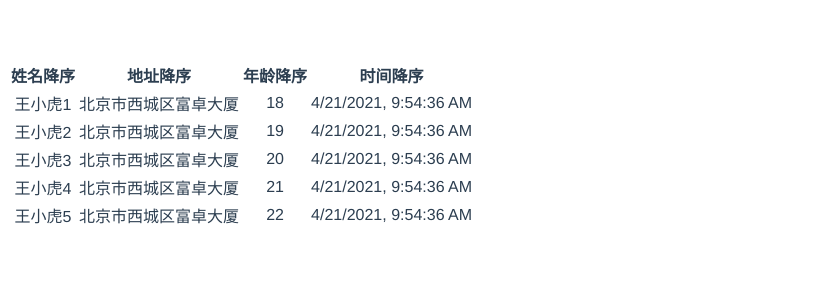
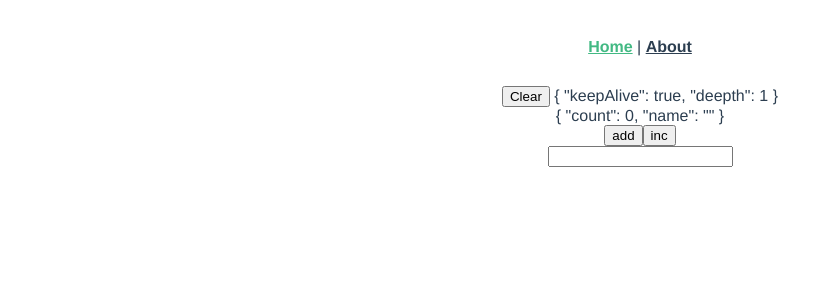
Before and after one commit to feigehenmang/kkb, a Vue app in the folder example/: page / in a window 1280 px wide. Shown: the top 300 px of the page, without its empty margins (0-830 px from the left). Built offline with nearby package versions, Linux system fonts and the light colour scheme.

Commit message:
keep-alive

```diff
--- a/example/package.json
+++ b/example/package.json
@@ -9,11 +9,13 @@
   },
   "dependencies": {
     "core-js": "^3.6.5",
-    "vue": "^2.6.11"
+    "vue": "^2.6.11",
+    "vue-router": "^3.2.0"
   },
   "devDependencies": {
     "@vue/cli-plugin-babel": "^4.5.0",
     "@vue/cli-plugin-eslint": "^4.5.0",
+    "@vue/cli-plugin-router": "~4.5.0",
     "@vue/cli-service": "^4.5.0",
     "babel-eslint": "^10.1.0",
     "eslint": "^6.7.2",
--- a/example/src/App.vue
+++ b/example/src/App.vue
@@ -1,57 +1,60 @@
 <template>
-  <div @click="start" id="app">
-    <!-- <loading ref="loading" v-model="show"></loading> -->
-    <k-table :dataSource="dataSource">
-      <k-column caption="姓名" displayExpr="name"></k-column>
-      <k-column caption="地址" displayExpr="address"></k-column>
-      <k-column caption="年龄" displayExpr="age"></k-column>
-      <k-column caption="时间" template="date" displayExpr="date">
-      </k-column>
-      <template v-slot:date="slotProps">
-        <div>
-          {{slotProps.value.toLocaleString()}}
+  <div id="app">
+    <div id="nav">
+      <router-link to="/">Home</router-link> |
+      <router-link to="/about">About</router-link>
+    </div>
+    <button @click="clear()">Clear</button>
+    {{$route.meta}}
+    <keep-alive :include="include">
+      <router-view v-if="$route.meta.keepAlive" />
+    </keep-alive>
+    <router-view v-if="!$route.meta.keepAlive"></router-view>
   </div>
 </template>
-    </k-table>
-  </div>
-</template>
-
 <script>
-import KTable from '@/components/KTable.vue';
-import KColumn from '@/components/KCloumn.vue';
-
 export default {
-  name: 'App',
-  components: {
-    KTable,
-    KColumn,
-  },
   data() {
     return {
-      dataSource: [
-        {id: 0, name: '王小虎1', address: '北京市西城区富卓大厦', age: 18, date: new Date()},
-        {id: 1, name: '王小虎2', address: '北京市西城区富卓大厦', age: 19, date: new Date()},
-        {id: 2, name: '王小虎3', address: '北京市西城区富卓大厦', age: 20, date: new Date()},
-        {id: 3, name: '王小虎4', address: '北京市西城区富卓大厦', age: 21, date: new Date()},
-        {id: 4, name: '王小虎5', address: '北京市西城区富卓大厦', age: 22, date: new Date()}
-      ],
-      show: true
+      include: []
     }
   },
-  mounted() {
+  methods: {
+    clear() {
+      console.log('cach', this.include)
+    }
+  },
+  watch: {
+    $route: {
+      immediate: true,
+      handler(to, from) {
 
-  },
-  methods: {
-    start() {
-      this.$loading.show();
-      setTimeout(() => {
-        this.$loading.hide();
-      }, 3000)
+        // 当to.meta.deepth > from.meta.deepth 时，为前进操作，不需要缓存
+        // 当to.meth.deepth < from.meta.deepth 时，为后退操作需要缓存
+        // console.log(to.name, from.name)
+
+        // home => about no
+        // about => home yes
+        if(to.meta.keepAlive) {
+          !this.include.includes(to.name) && this.include.push(to.name)
+        }
+        if(from && from.meta && from.meta.keepAlive) {
+          !this.include.includes(from.name) && this.include.push(from.name)
+        }
+        // console.log(this.include);
+        // console.log(to, from)
+        // console.log(this.include)
+        // to > from 前进  to < from 后退
+        const toDeepth = to.meta.deepth, fromDeepth = ((from || {}).meta || {}).deepth || toDeepth+1;
+        if(to.meta.keepAlive && toDeepth > fromDeepth) {
+          this.include.includes(to.name) && this.include.splice(this.include.indexOf(to.name), 1);
+        }
+
+      }
     }
   }
 }
 </script>
-
 <style>
   #app {
     font-family: Avenir, Helvetica, Arial, sans-serif;
@@ -59,6 +62,18 @@ export default {
     -moz-osx-font-smoothing: grayscale;
     text-align: center;
     color: #2c3e50;
-  margin-top: 60px;
+  }
+
+  #nav {
+    padding: 30px;
+  }
+
+  #nav a {
+    font-weight: bold;
+    color: #2c3e50;
+  }
+
+  #nav a.router-link-exact-active {
+    color: #42b983;
   }
 </style>
--- a/example/src/main.js
+++ b/example/src/main.js
@@ -3,6 +3,7 @@ import App from './App.vue'
 import './assets/iconfont.css'
 import create from './utils/create'
 import Loading from './components/Loading'
+import router from './router'
 Vue.config.productionTip = false
 Vue.prototype.$loading = (() => {
   const vm = create(Loading);
@@ -14,5 +15,6 @@ Vue.prototype.$loading = (() => {
   return vm;
 })()
 new Vue({
-  render: h => h(App),
+  router,
+  render: h => h(App)
 }).$mount('#app')
--- /dev/null
+++ b/example/src/router/index.js
@@ -0,0 +1,37 @@
+import Vue from 'vue'
+import VueRouter from 'vue-router'
+import Home from '../views/Home.vue'
+
+Vue.use(VueRouter)
+
+const routes = [
+  {
+    path: '/',
+    name: 'Home',
+    component: Home,
+    meta: {
+      keepAlive: true,
+      deepth: 1 // 层级
+    }
+  },
+  {
+    path: '/about',
+    name: 'About',
+    // route level code-splitting
+    // this generates a separate chunk (about.[hash].js) for this route
+    // which is lazy-loaded when the route is visited.
+    component: () => import(/* webpackChunkName: "about" */ '../views/About.vue'),
+    meta: {
+      keepAlive: true,
+      deepth: 2
+    }
+  }
+]
+
+const router = new VueRouter({
+  mode: 'history',
+  base: process.env.BASE_URL,
+  routes
+})
+
+export default router
--- /dev/null
+++ b/example/src/views/About.vue
@@ -0,0 +1,21 @@
+<template>
+  <div class="about">
+    <h1>This is an about page</h1>
+    <home></home>
+    <!-- <keep-alive>
+      <home></home>
+    </keep-alive> -->
+  </div>
+
+</template>
+<script>
+import Home from './Home.vue'
+// import Home from './Home.vue';
+export default {
+  name: 'About',
+  components: {
+    Home
+    // Home
+  }
+}
+</script>
--- /dev/null
+++ b/example/src/views/Home.vue
@@ -0,0 +1,40 @@
+<template>
+  <div class="home">
+    {{formData}}
+    <div>
+      <button @click="formData.count++">add</button>
+      <button @click="formData.count--">inc</button>
+    </div>
+    <input type="text" v-model="formData.name">
+    <!-- <img alt="Vue logo" src="../assets/logo.png"> -->
+    <!-- <HelloWorld msg="Welcome to Your Vue.js App"/> -->
+  </div>
+</template>
+
+<script>
+// @ is an alias to /src
+// import HelloWorld from '@/components/HelloWorld.vue'
+
+export default {
+  name: 'Home',
+  components: {
+    // HelloWorld
+  },
+  data() {
+    return {
+      formData: {
+        count: 0,
+        name: ''
+      }
+    }
+  },
+  // activated() {
+  //   console.log('activated');
+  //   // console.log(this.$vnode.parent.componentInstance)
+  // },
+  // deactivated() {
+  //   console.log(this.$vnode.parent.componentInstance)
+  //   console.log('deactivated');
+  // }
+}
+</script>
```
Also changed, not shown: 1 other file (tests, documents, lock files or other folders). Lines whose indentation alone changed are shown as unchanged.
